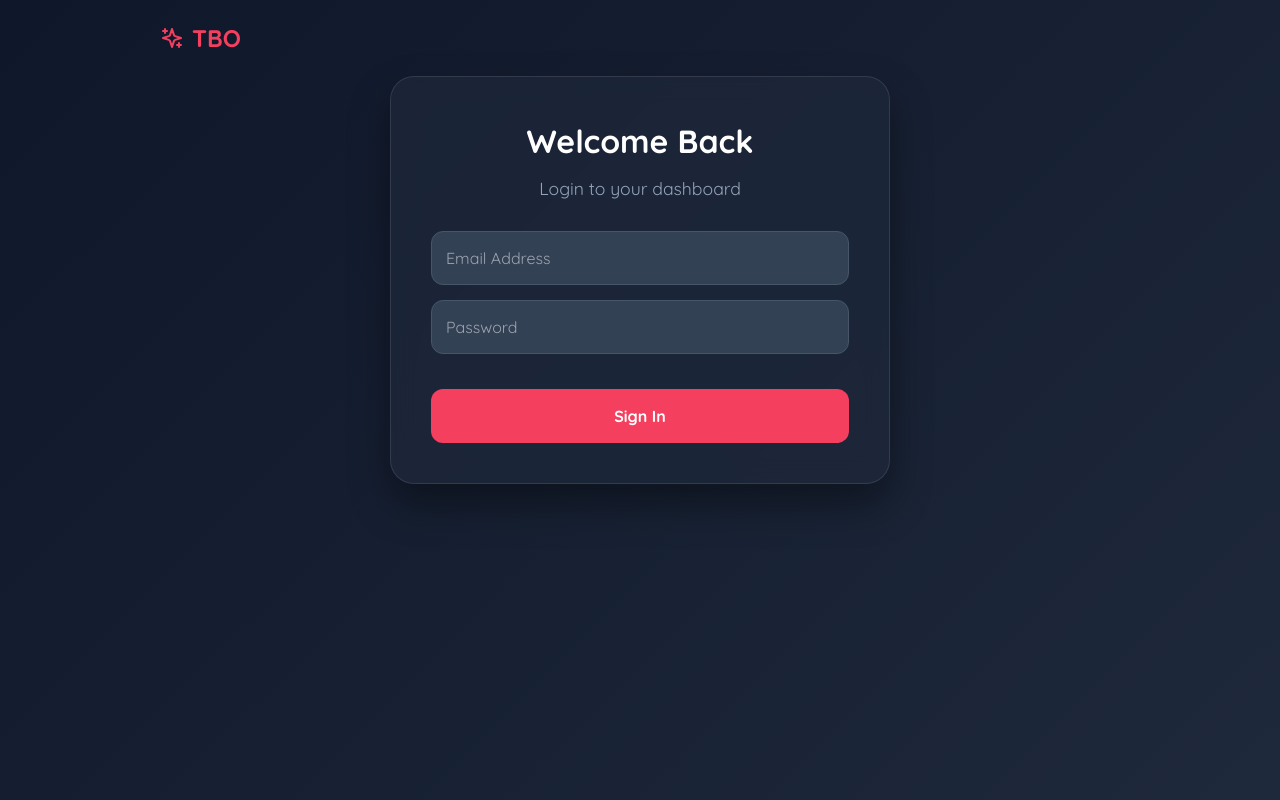
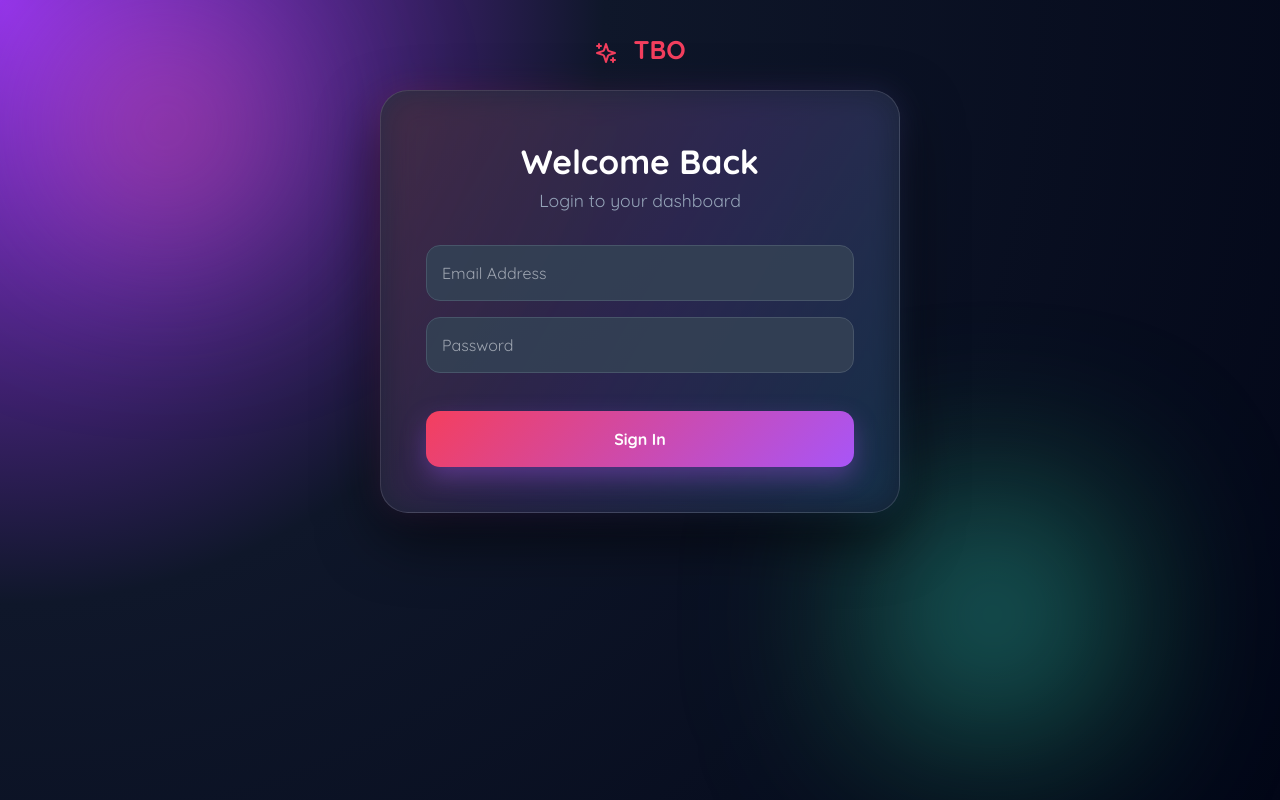
Before and after one commit to rajeevcodes1/Voyagers_Prototype, a React (Vite) app: page / in a window 1280 px wide. Built offline with nearby package versions, Linux system fonts and the light colour scheme.

Commit message:
Enhance UI with colorful animated background and modern styling

```diff
--- a/src/App.css
+++ b/src/App.css
@@ -4,160 +4,206 @@ body {
   margin: 0;
   padding: 0;
   font-family: 'Quicksand', sans-serif;
-  /* Dark Gradient Background */
-  background: linear-gradient(135deg, #0f172a 0%, #1e293b 100%);
+  background: radial-gradient(circle at top left, #9333ea 0%, #0f172a 40%, #020617 100%);
   min-height: 100vh;
-  color: #f1f5f9; /* Light text */
+  color: #f1f5f9;
+  overflow-x: hidden;
+}
+
+/* 🌸 FLOATING COLOR FLOWERS (BLOBS) */
+body::before,
+body::after {
+  content: "";
+  position: fixed;
+  width: 300px;
+  height: 300px;
+  background: radial-gradient(circle, rgba(244,63,94,0.7), rgba(168,85,247,0.3), transparent);
+  filter: blur(80px);
+  z-index: -1;
+  animation: floatFlower 18s infinite alternate ease-in-out;
+}
+
+body::after {
+  top: 60%;
+  left: 65%;
+  background: radial-gradient(circle, rgba(56,189,248,0.6), rgba(34,197,94,0.3), transparent);
+  animation-duration: 22s;
+}
+
+@keyframes floatFlower {
+  from { transform: translateY(0) translateX(0); }
+  to { transform: translateY(-120px) translateX(80px); }
 }
 
 .container {
-  max-width: 1000px;
-  margin: 0 auto;
-  padding: 20px;
+  max-width: 1100px;
+  margin: auto;
+  padding: 30px;
   min-height: 100vh;
   display: flex;
   flex-direction: column;
   align-items: center;
 }
 
-/* DARK GLASS CARD */
+/* 🌌 GLASS CARD UPGRADE */
 .card {
-  background: rgba(30, 41, 59, 0.7); /* Dark semi-transparent */
-  backdrop-filter: blur(12px);
-  -webkit-backdrop-filter: blur(12px);
-  border: 1px solid rgba(255, 255, 255, 0.1); /* Subtle white border */
-  border-radius: 24px;
-  padding: 40px;
-  box-shadow: 0 20px 40px rgba(0,0,0,0.4);
+  background: linear-gradient(145deg, rgba(30,41,59,.85), rgba(15,23,42,.85));
+  backdrop-filter: blur(14px);
+  border: 1px solid rgba(255,255,255,0.15);
+  border-radius: 28px;
+  padding: 45px;
+  box-shadow:
+    0 25px 60px rgba(0,0,0,.6),
+    inset 0 0 30px rgba(255,255,255,.03);
   width: 100%;
-  max-width: 500px;
-  animation: slideUp 0.5s ease-out;
+  max-width: 520px;
+  animation: slideUp .6s ease;
   text-align: center;
+  position: relative;
 }
 
-/* BUTTONS */
+/* 🌈 GLOW EDGE */
+.card::after {
+  content:"";
+  position:absolute;
+  inset:-1px;
+  border-radius:28px;
+  background: linear-gradient(120deg,#f43f5e,#a855f7,#38bdf8);
+  opacity:.15;
+  filter: blur(15px);
+  z-index:-1;
+}
+
+/* 🚀 BUTTON */
 .btn-primary {
-  background: #f43f5e; /* Rose color pops on dark bg */
+  background: linear-gradient(135deg,#f43f5e,#a855f7);
   color: white;
   border: none;
-  padding: 15px 30px;
-  border-radius: 12px;
-  font-weight: bold;
+  padding: 16px 32px;
+  border-radius: 14px;
+  font-weight: 700;
   font-size: 1rem;
   cursor: pointer;
   width: 100%;
-  transition: transform 0.2s, box-shadow 0.2s;
-  margin-top: 20px;
+  margin-top: 22px;
+  transition: all .25s ease;
+  box-shadow: 0 10px 25px rgba(168,85,247,.35);
 }
 
 .btn-primary:hover {
-  background: #e11d48;
-  transform: translateY(-2px);
-  box-shadow: 0 0 20px rgba(244, 63, 94, 0.4);
+  transform: translateY(-3px) scale(1.02);
+  box-shadow: 0 0 35px rgba(244,63,94,.6);
 }
 
-/* DARK INPUTS */
+/* 🌙 INPUTS */
 input, select {
   width: 100%;
-  padding: 14px;
-  margin-bottom: 15px;
+  padding: 15px;
+  margin-bottom: 16px;
+  border-radius: 14px;
   border: 1px solid #475569;
-  border-radius: 12px;
-  background: #334155; /* Dark grey input bg */
+  background: rgba(51,65,85,.9);
   color: white;
   font-size: 1rem;
-  box-sizing: border-box;
-  outline: none;
+  transition: .2s;
 }
 
 input:focus, select:focus {
-  border-color: #f43f5e;
-  background: #1e293b;
+  border-color: #a855f7;
+  background: #0f172a;
+  box-shadow: 0 0 12px rgba(168,85,247,.4);
 }
 
-/* GRID LAYOUTS */
-.grid-2 {
-  display: grid;
-  grid-template-columns: 1fr 1fr;
-  gap: 20px;
-  width: 100%;
-  max-width: 800px;
+/* 🌸 SELECTION CARDS */
+.selection-card {
+  background: linear-gradient(145deg,#1e293b,#0f172a);
+  padding: 32px;
+  border-radius: 22px;
+  border: 2px solid #334155;
+  cursor: pointer;
+  transition: .3s ease;
+  position: relative;
+  overflow: hidden;
 }
 
-.selection-card {
-  background: #1e293b;
-  padding: 30px;
-  border-radius: 20px;
-  cursor: pointer;
-  transition: 0.3s;
-  border: 2px solid #334155;
-  text-align: left;
+.selection-card::after {
+  content:"";
+  position:absolute;
+  inset:0;
+  background: linear-gradient(120deg,transparent,rgba(168,85,247,.15),transparent);
+  transform: translateX(-100%);
+  transition:.4s;
+}
+
+.selection-card:hover::after {
+  transform: translateX(100%);
 }
 
 .selection-card:hover {
   border-color: #f43f5e;
-  background: #0f172a;
-  transform: translateY(-5px);
-  box-shadow: 0 10px 30px rgba(0,0,0,0.5);
+  transform: translateY(-6px);
+  box-shadow: 0 15px 35px rgba(0,0,0,.6);
 }
 
-.selection-card h3 { margin-top: 0; color: white; }
-
-/* VENDOR GRID */
-.grid-3 {
-  display: grid;
-  grid-template-columns: repeat(auto-fill, minmax(250px, 1fr));
-  gap: 20px;
-  width: 100%;
-  margin-top: 20px;
+/* 🌐 GRID */
+.grid-2 {
+  display:grid;
+  grid-template-columns: repeat(auto-fit,minmax(240px,1fr));
+  gap:24px;
+  width:100%;
 }
 
+.grid-3 {
+  display:grid;
+  grid-template-columns: repeat(auto-fill,minmax(240px,1fr));
+  gap:22px;
+  width:100%;
+  margin-top:24px;
+}
+
+/* 🏷 VENDOR CARDS */
 .vendor-card {
   background: #1e293b;
-  padding: 20px;
-  border-radius: 16px;
-  border: 2px solid transparent;
-  cursor: pointer;
-  transition: 0.2s;
+  padding: 22px;
+  border-radius: 18px;
+  border:2px solid transparent;
+  transition:.25s;
+  cursor:pointer;
 }
 
 .vendor-card:hover {
-  background: #0f172a;
-  border-color: #475569;
+  background:#0f172a;
+  border-color:#64748b;
 }
 
 .vendor-card.selected {
-  border-color: #f43f5e;
-  background: #334155;
-  box-shadow: 0 0 15px rgba(244, 63, 94, 0.2);
+  background:#334155;
+  border-color:#a855f7;
+  box-shadow:0 0 18px rgba(168,85,247,.4);
 }
 
-/* ANIMATIONS */
+/* 🎬 ANIMATION */
 @keyframes slideUp {
-  from { opacity: 0; transform: translateY(20px); }
-  to { opacity: 1; transform: translateY(0); }
+  from {opacity:0; transform: translateY(30px);}
+  to {opacity:1; transform: translateY(0);}
 }
 
-/* UTILS */
+/* ✨ TEXT */
 .header {
-  font-size: 1.5rem;
-  font-weight: bold;
-  color: #f43f5e;
-  margin-bottom: 20px;
-  align-self: flex-start;
-  display: flex;
-  align-items: center;
+  font-size:1.6rem;
+  font-weight:700;
+  color:#f43f5e;
+  margin-bottom:22px;
 }
 
 .title {
-  font-size: 2rem;
-  font-weight: 700;
-  margin-bottom: 10px;
-  color: white;
+  font-size:2.1rem;
+  font-weight:700;
+  color:white;
 }
 
 .subtitle {
-  color: #94a3b8; /* Muted slate text */
-  margin-bottom: 30px;
-  font-size: 1.1rem;
+  color:#94a3b8;
+  margin-bottom:32px;
+  font-size:1.1rem;
 }
```
